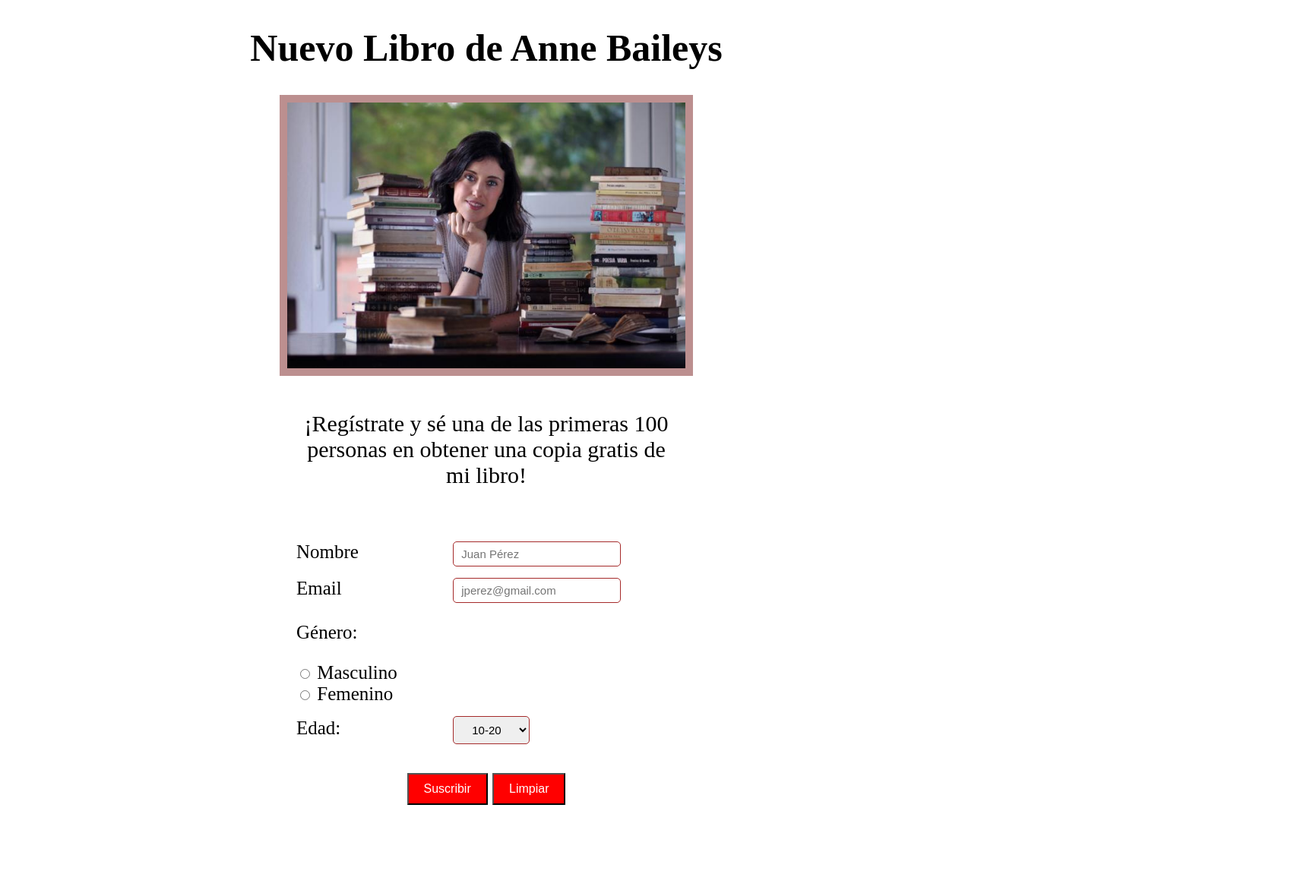
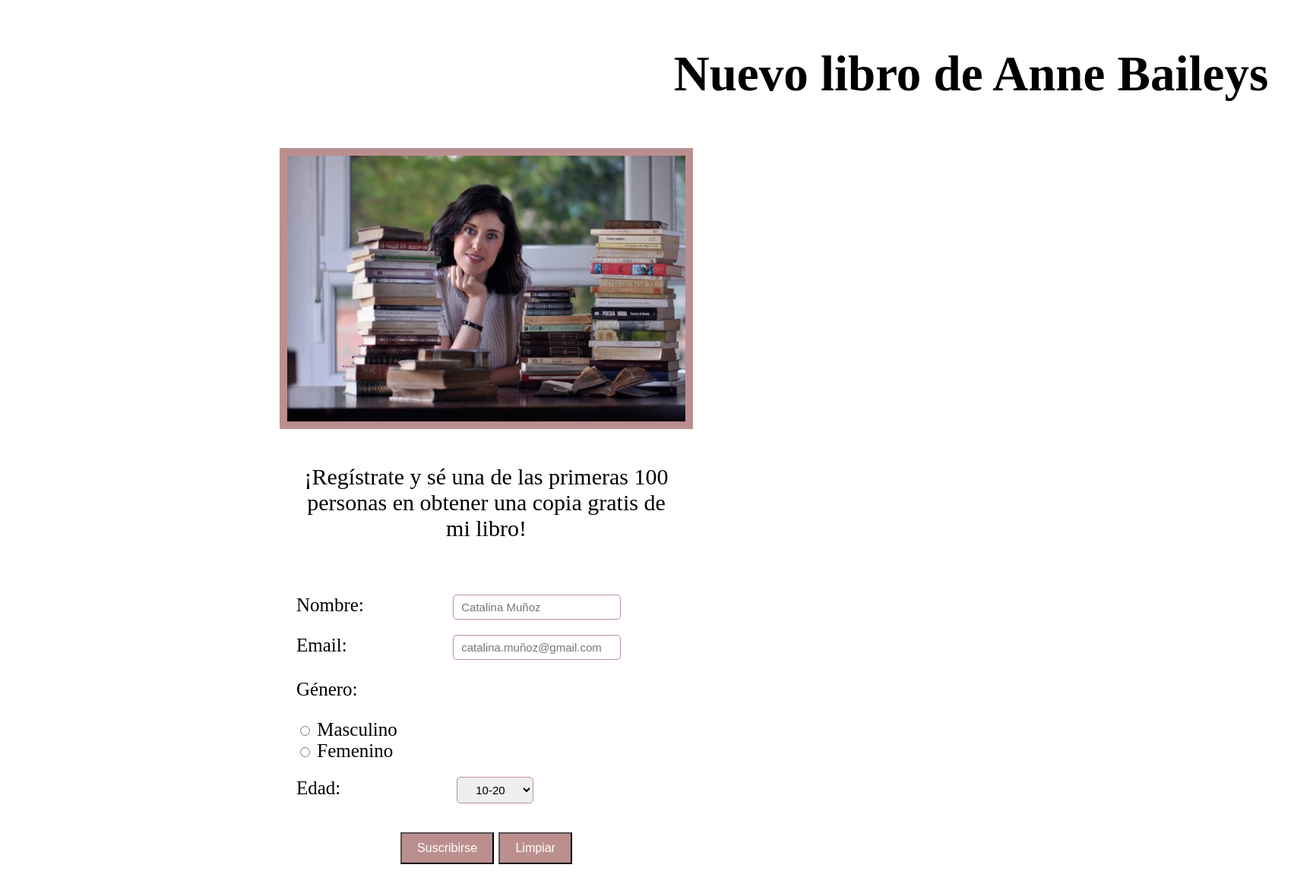
Before and after one commit to camilababoneix/landing-page, a plain HTML site: page index.html in a window 1280 px wide. Shown: the whole page at 76% size, 1728 px wide, since content can reach past the window. Before the commit the page ends 1098 px from the top, so only its background shows below. Drawn offline with Linux system fonts and the light colour scheme; a script that the page names is missing.

Commit message:
hoja de estilo terminada

```diff
--- a/estilo.css
+++ b/estilo.css
@@ -1,8 +1,20 @@
+h1 {
+    width: 900px;
+    margin-bottom: 30px;
+    margin-top: 30px;
+    margin-left: 820px;
+    background-color: white;
+    padding-left: 0px;
+    padding-right: 0px;
+    padding-top: 30px;
+    padding-bottom: 30px;
+    border-radius: 15px;
+    text-align: center;
+    font-size: 65px;
+    text-align: center;
+}
+
 body {
-    /*
-    background-color: #FF9A8B;
-    background-image: linear-gradient(90deg, #FF9A8B 0%, #FF6A88 55%, #FF99AC 100%);
-    */
     background-image: url('imagenes/patrones-fisuras-libros-papel-biblioteca-casa-pilas-libros-vasos-estilo-doodle-ilustracion-dibujada-mano_192280-123.webp');
     background-repeat: repeat;
     font-size: 25px;
@@ -40,7 +52,7 @@ div.formulario {
 }
 
 button {
-    background-color: red;
+    background-color: rosybrown;
     color: white;
     padding: 10px 20px;
     font-size: 16px;
@@ -59,16 +71,18 @@ label {
 input {
     font-size: 15px;
     padding: 7px 10px;
-    border: 1px solid brown;
+    border: 1px solid rosybrown;
     border-radius: 5px;
 }
 
 div.form-line {
-    margin-bottom: 15px;
+    margin-bottom: 20px;
 }
 
 select {
-    padding: 8px 20px;
+    padding: 7px 20px;
     font-size: 15px;
-    border: 1px solid brown;
+    border: 1px solid rosybrown;
     border-radius: 5px;
+    margin-left: 5px;
+}
--- a/index.html
+++ b/index.html
@@ -5,11 +5,11 @@
     <meta charset="UTF-8" />
     <meta http-equiv="X-UA-Compatible" content="IE=edge" />
     <meta name="viewport" content="width=device-width, initial-scale=1.0" />
-    <title>Nuevo Libro de Anne Baileys</title>
+    <title>Nuevo libro de Anne Baileys</title>
     <link href="estilo.css" rel="stylesheet" /> <!--para vincular a hoja de estilo-->
 </head>
 <body>
-    <h1>Nuevo Libro de Anne Baileys</h1>
+    <h1>Nuevo libro de Anne Baileys</h1>
 
     <img id="img-anne" src="imagenes/5eb99c73db571.jpeg" alt="Anne Baileys" />
     <div>
@@ -19,13 +19,13 @@
     <div class="formulario">
         <form action="" method="get">
             <div class="form-line">
-                <label for="nombre">Nombre</label>
-                <input name="nombre" id="nombre" placeholder="Juan Pérez" />
+                <label for="nombre">Nombre:</label>
+                <input name="nombre" id="nombre" placeholder="Catalina Muñoz" />
             </div>
 
             <div class="form-line">
-                <label for="email">Email</label>
-                <input name="email" id="email" placeholder="jperez@gmail.com" />
+                <label for="email">Email:</label>
+                <input name="email" id="email" placeholder="catalina.muñoz@gmail.com" />
             </div>
 
             <div class="form-line">
@@ -54,7 +54,7 @@
             </div>
 
             <div class="botones">
-                <button type="submit">Suscribir</button>
+                <button type="submit">Suscribirse</button>
                 <button type="reset">Limpiar</button>
             </div>
 
```
